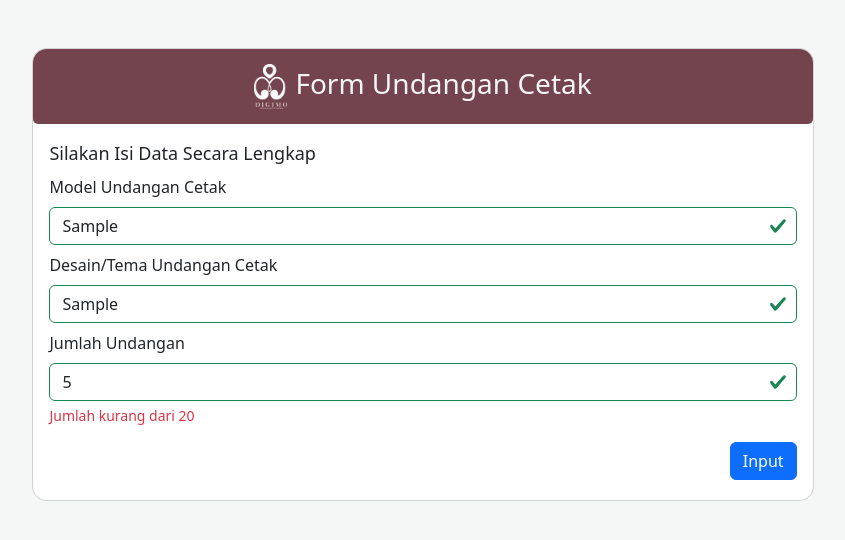
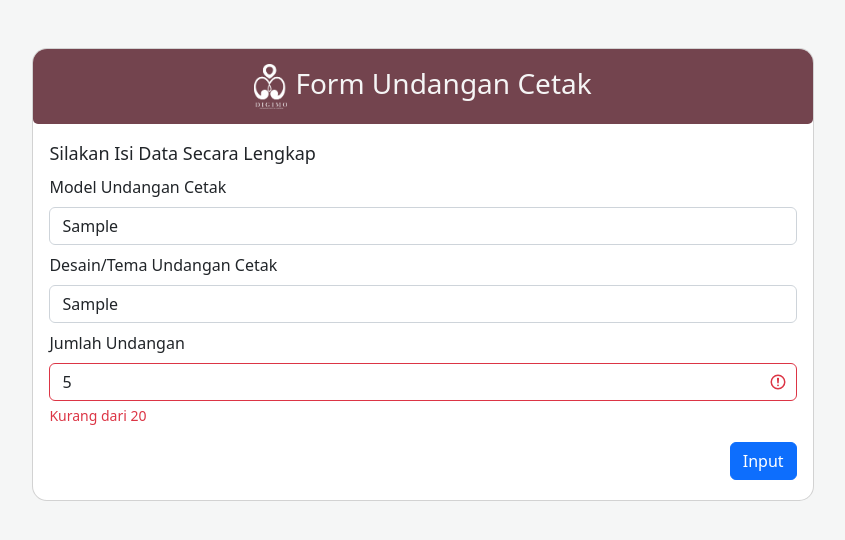
Before and after one commit to ulummu/formcetak, a React (Create React App) app: page / in a window 1280 px wide. Both pictures are taken after typing "Sample", "Sample", "5" into the empty fields and a click on the button "Input". Shown: the top 540 px of the page, without its empty margins (217-1062 px from the left). Built offline with nearby package versions, Linux system fonts and the light colour scheme.

Commit message:
uji coba formik

```diff
--- a/package.json
+++ b/package.json
@@ -9,12 +9,14 @@
     "@testing-library/user-event": "^13.5.0",
     "bootstrap": "^5.2.3",
     "bootstrap-icons": "^1.10.5",
+    "formik": "^2.4.5",
     "react": "^18.2.0",
     "react-bootstrap": "^2.7.4",
     "react-dom": "^18.2.0",
     "react-router-dom": "^6.11.2",
     "react-scripts": "5.0.1",
-    "web-vitals": "^2.1.4"
+    "web-vitals": "^2.1.4",
+    "yup": "^1.3.3"
   },
   "scripts": {
     "start": "react-scripts start",
@@ -22,7 +24,7 @@
     "test": "react-scripts test",
     "eject": "react-scripts eject",
     "predeploy": "npm run build",
-    "deploy" : "gh-pages -d build"
+    "deploy": "gh-pages -d build"
   },
   "eslintConfig": {
     "extends": [
--- a/src/Components/CardForm.js
+++ b/src/Components/CardForm.js
@@ -27,6 +27,8 @@ import DataVideo from "../Points/DataVideo";
 import DataBundling from "../Points/DataBundling";
 import TextInput from "./forms/TextInput";
 import PenandaSelect from "./forms/PenandaSelect";
+import * as formik from "formik";
+import * as yup from "yup";
 
 export default function CardForm(props) {
   const [validated, setValidated] = useState(false);
@@ -46,6 +48,17 @@ export default function CardForm(props) {
   const [temp, setTemp] = useState("");
   const [filter, setFilter] = useState("");
 
+  const { Formik } = formik;
+
+  const schema = yup.object().shape({
+    model: yup.string().required("Model belum diisi"),
+    desain: yup.string().required("desain belum diisi"),
+    jumlah: yup
+      .number()
+      .required("Jumlah belum diisi")
+      .min(20, "Kurang dari 20"),
+  });
+
   const jumSubmit = (event) =>
     jumlahSubmit(
       event,
@@ -56,6 +69,10 @@ export default function CardForm(props) {
       setValidatedJumlah
     );
   const ubahFunc = () => ubahFunction(valuesJum, setValuesJum);
+  // const handleForm = (event) => {
+  //   const { target } = event;
+  //   formik.setFieldValue(target.name, target.value);
+  // };
   const handleInputChange = (event) =>
     handleFormInput(
       event,
@@ -110,34 +127,39 @@ export default function CardForm(props) {
               <Form.Label className="judul">
                 Silakan Isi Data Secara Lengkap
               </Form.Label>
-              <Form
-                className="form"
-                noValidate
-                validated={validatedJumlah}
+              <Formik
+                validationSchema={schema}
                 onSubmit={jumSubmit}
+                initialValues={{
+                  model: "",
+                  desain: "",
+                  jumlah: "",
+                }}
               >
+                {({ handleSubmit, handleChange, values, touched, errors }) => (
+                  <Form className="form" noValidate onSubmit={handleSubmit}>
                     {/* Form model */}
                     <TextInput
-                  validasi={true}
+                      isInvalid={!!errors.model}
                       name="model"
                       label="Model Undangan Cetak"
                       value={values.model}
                       type="text"
                       placeholder="Silakan Diisi"
-                  errorText="Model Belum Diisi"
-                  onChange={handleInputChange}
+                      errorText={errors.model}
+                      onChange={handleChange}
                     />
 
                     {/* Form Desain */}
                     <TextInput
-                  validasi={true}
+                      isInvalid={!!errors.desain}
                       name="desain"
                       label="Desain/Tema Undangan Cetak"
                       value={values.desain}
                       type="text"
                       placeholder="Silakan Diisi"
-                  errorText="Desain Belum Diisi"
-                  onChange={handleInputChange}
+                      errorText={errors.desain}
+                      onChange={handleChange}
                     />
                     <Form.Group className="mb-2">
                       <Form.Label>Jumlah Undangan</Form.Label>
@@ -145,15 +167,14 @@ export default function CardForm(props) {
                         name="jumlah"
                         disabled={!valuesJum.visibleButtonJumlah}
                         value={values.jumlah}
-                    onChange={handleInputChange}
+                        onChange={handleChange}
                         required
                         type="number"
                         placeholder="Masukkan Jumlah"
-                    isInvalid={valuesJum.verif}
-                    isValid={!valuesJum.verif}
+                        isInvalid={!!errors.jumlah}
                       />
                       <Form.Control.Feedback type="invalid">
-                    {valuesJum.errText}
+                        {errors.jumlah}
                       </Form.Control.Feedback>
                     </Form.Group>
                     {/* <TextInput
@@ -186,6 +207,8 @@ export default function CardForm(props) {
                       )}
                     </Form.Group>
                   </Form>
+                )}
+              </Formik>
               <Form
                 className="form"
                 noValidate
--- a/src/Components/forms/TextInput.jsx
+++ b/src/Components/forms/TextInput.jsx
@@ -6,6 +6,7 @@ const TextInput = ({
   name,
   type,
   disable,
+  isInvalid,
   classEffect,
   value,
   label,
@@ -26,6 +27,7 @@ const TextInput = ({
         required={validasi}
         type={type}
         placeholder={placeholder}
+        isInvalid={isInvalid}
         />
       <Form.Text muted>
         {note}
--- a/src/helpers/FormHelper.js
+++ b/src/helpers/FormHelper.js
@@ -1,3 +1,5 @@
+import { Formik } from "formik";
+
 export const capitalFirstWord = (event) => {
   var words = event.split(" ");
   for (var i = 0; i < words.length; i++) {
@@ -98,6 +100,7 @@ export const handleFormInput = (
   setDataResepsi
 ) => {
   const { name, value } = event.target;
+
   if (event.target.name === "bundling" && event.target.value === "Website") {
     let newValues = values;
     newValues.visibleWebsite = true;
```
Also changed, not shown: 1 other file (tests, documents, lock files or other folders). Lines whose indentation alone changed are shown as unchanged.
